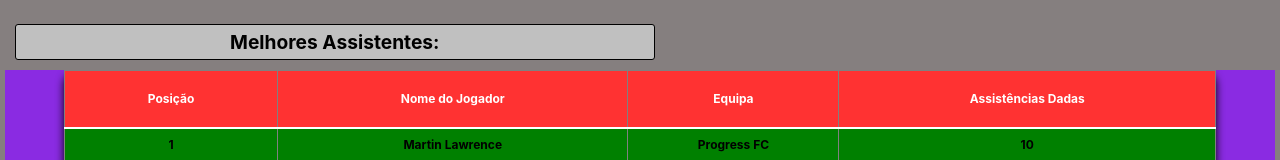
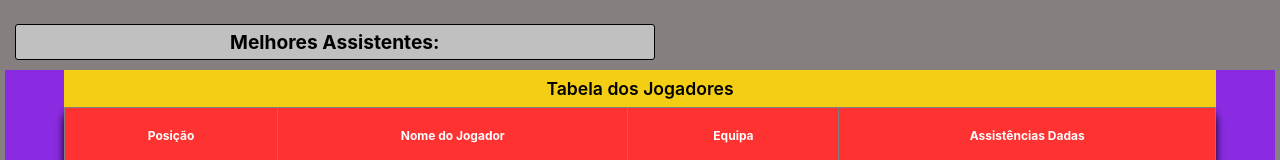
Before and after one commit to Freddsterius/maningue-bola, a React (Create React App) app: page / in a window 1280 px wide. Shown: the part 1795-1955 px from the top of the page. Built offline with nearby package versions, Linux system fonts and the light colour scheme.

Commit message:
Asists' Table: bang, its got a caption now

```diff
--- a/src/pages/estatistica/assistsTable/AssistsTable.js
+++ b/src/pages/estatistica/assistsTable/AssistsTable.js
@@ -17,6 +17,7 @@ const AssistsTable = ({ topAssisters = [] }) => {
       <h3>Melhores Assistentes:</h3>
       <div className="assists-table-container">
         <table className="assists-table">
+          <caption>Tabela dos Jogadores</caption>
           <thead>
             <tr>
               <th>Posição</th>
```
